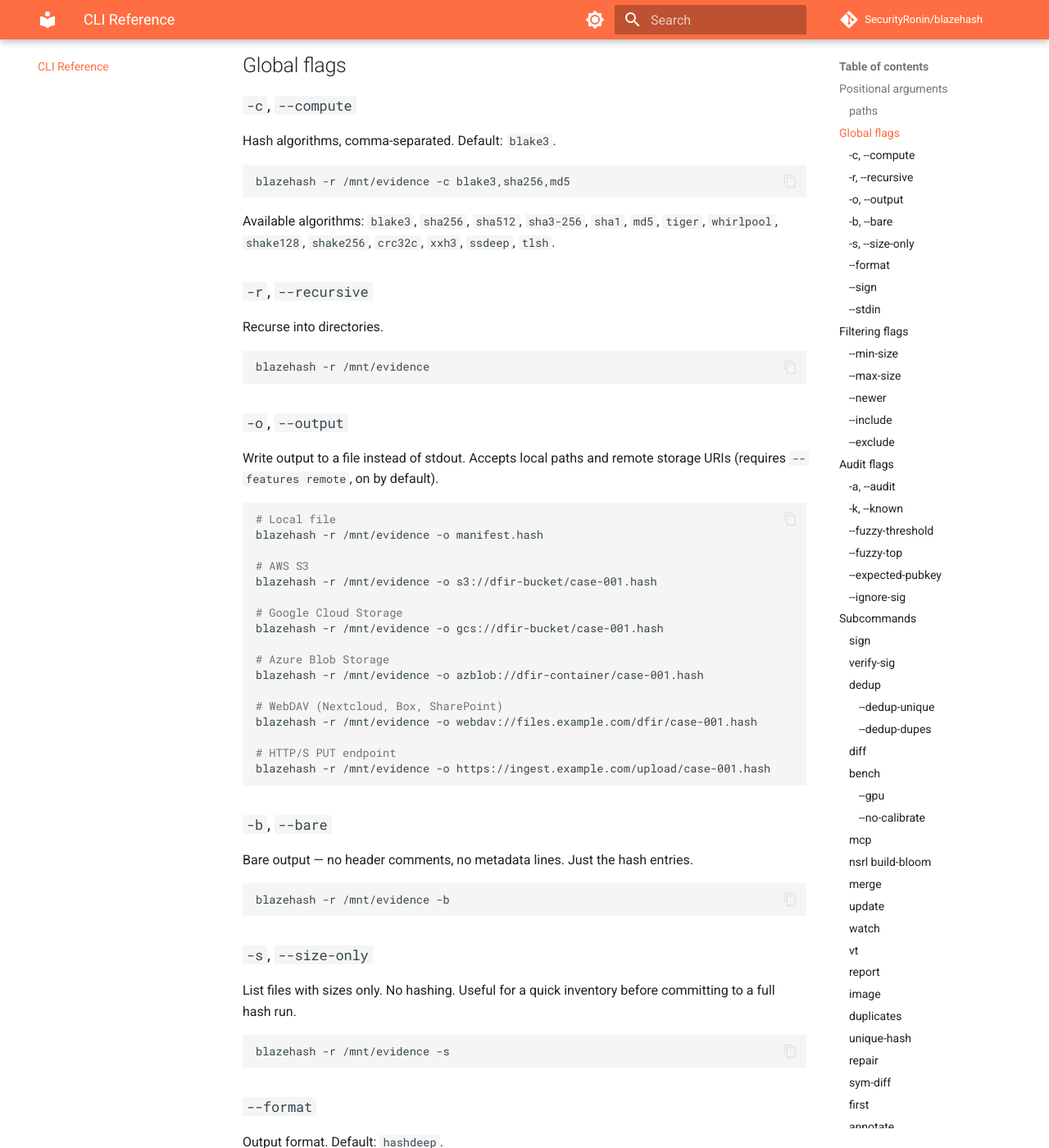
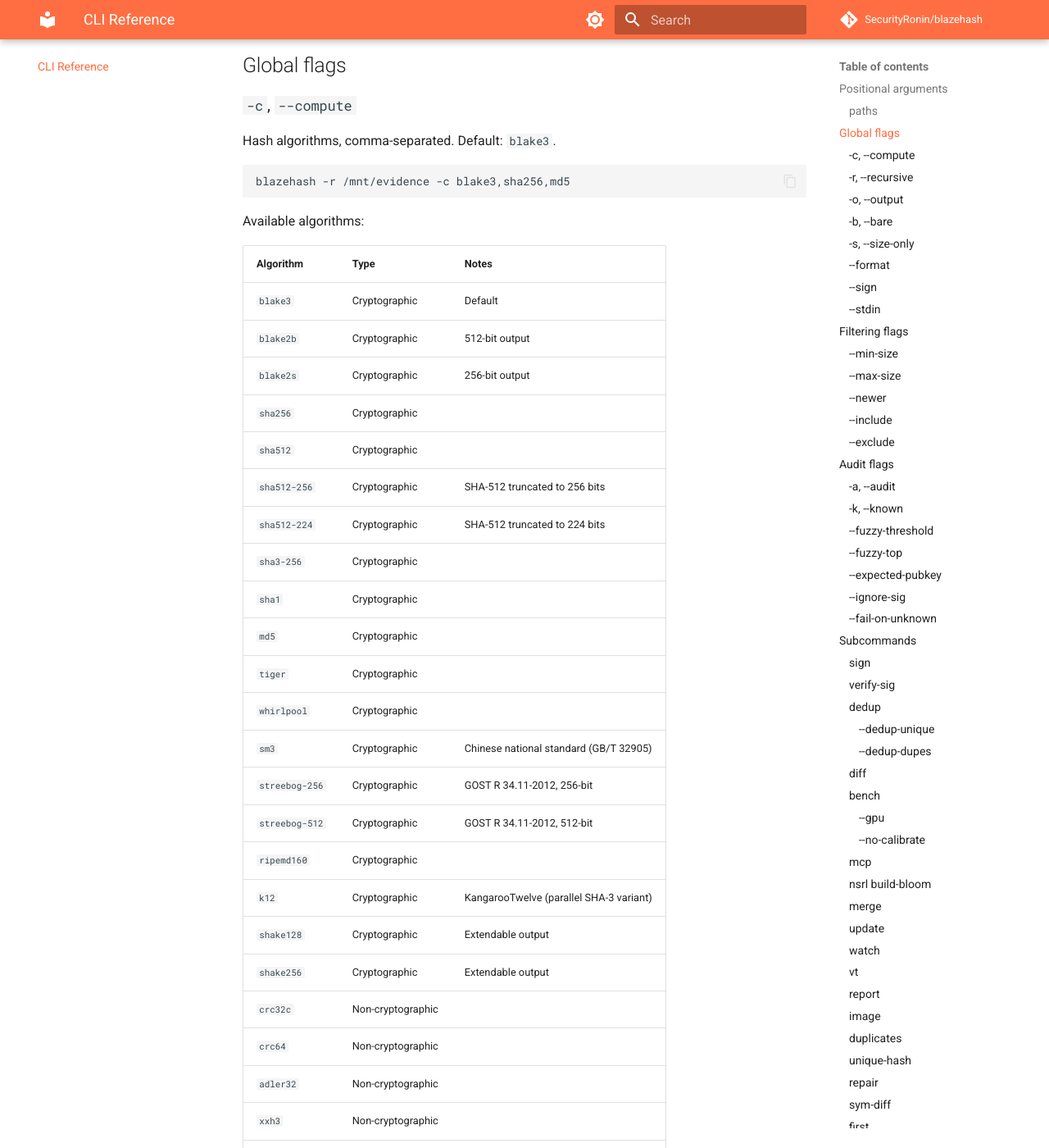
Before and after one commit to SecurityRonin/blazehash, an MkDocs documentation site: the page built from docs/cli-reference.md, in a window 1280 px wide and 1400 px high, scrolled down 543 px. Shown: the whole window at 82% size. Built offline with MkDocs 1.6.1 and Material for MkDocs 9.7.7, drawn with Linux system fonts in a browser that asks for light colours; comment, search, counter and statistics services are not loaded; some of the changed text lies outside the part shown.

Commit message:
docs: update cli-reference, getting-started for new algorithms, --fail-on-unknown, man page, blazehash.toml
Co-Authored-By: Claude Sonnet 4.6 <noreply@anthropic.com>

````diff
--- a/docs/cli-reference.md
+++ b/docs/cli-reference.md
@@ -28,7 +28,35 @@ Hash algorithms, comma-separated. Default: `blake3`.
 blazehash -r /mnt/evidence -c blake3,sha256,md5
 ```
 
-Available algorithms: `blake3`, `sha256`, `sha512`, `sha3-256`, `sha1`, `md5`, `tiger`, `whirlpool`, `shake128`, `shake256`, `crc32c`, `xxh3`, `ssdeep`, `tlsh`.
+Available algorithms:
+
+| Algorithm | Type | Notes |
+|-----------|------|-------|
+| `blake3` | Cryptographic | Default |
+| `blake2b` | Cryptographic | 512-bit output |
+| `blake2s` | Cryptographic | 256-bit output |
+| `sha256` | Cryptographic | |
+| `sha512` | Cryptographic | |
+| `sha512-256` | Cryptographic | SHA-512 truncated to 256 bits |
+| `sha512-224` | Cryptographic | SHA-512 truncated to 224 bits |
+| `sha3-256` | Cryptographic | |
+| `sha1` | Cryptographic | |
+| `md5` | Cryptographic | |
+| `tiger` | Cryptographic | |
+| `whirlpool` | Cryptographic | |
+| `sm3` | Cryptographic | Chinese national standard (GB/T 32905) |
+| `streebog-256` | Cryptographic | GOST R 34.11-2012, 256-bit |
+| `streebog-512` | Cryptographic | GOST R 34.11-2012, 512-bit |
+| `ripemd160` | Cryptographic | |
+| `k12` | Cryptographic | KangarooTwelve (parallel SHA-3 variant) |
+| `shake128` | Cryptographic | Extendable output |
+| `shake256` | Cryptographic | Extendable output |
+| `crc32c` | Non-cryptographic | |
+| `crc64` | Non-cryptographic | |
+| `adler32` | Non-cryptographic | |
+| `xxh3` | Non-cryptographic | |
+| `ssdeep` | Fuzzy | |
+| `tlsh` | Fuzzy | |
 
 ### `-r`, `--recursive`
 
@@ -216,6 +244,16 @@ Skip automatic signature verification during audit, even when a `.sig` file exis
 ```bash
 blazehash -r /mnt/evidence -a -k manifest.hash --ignore-sig
 ```
+
+### `--fail-on-unknown`
+
+Exit non-zero if any file on disk has no corresponding entry in the manifest (unknown files). Unknown files are logged with a `[?]` prefix; if any are found the process exits with code `1`.
+
+```bash
+blazehash -r /mnt/evidence -a -k manifest.hash --fail-on-unknown
+```
+
+Useful in sealed-environment audits where every file must be accounted for in the known manifest.
 
 ---
 
@@ -492,6 +530,24 @@ Check whether a valid cached token exists.
 blazehash gdrive auth status
 ```
 
+### `completions`
+
+Generate shell completion scripts or a man page. Output goes to stdout.
+
+```bash
+# Shell completions
+blazehash completions bash   > /etc/bash_completion.d/blazehash
+blazehash completions zsh    > ~/.zsh/completions/_blazehash
+blazehash completions fish   > ~/.config/fish/completions/blazehash.fish
+blazehash completions powershell >> $PROFILE
+
+# Man page (troff format)
+blazehash completions man > blazehash.1
+man ./blazehash.1
+```
+
+The `man` subcommand generates a troff-format man page that can be installed system-wide or browsed locally.
+
 ---
 
 ## Remote storage
````
Also changed, not shown: docs/getting-started.md (+17 -0 lines).
